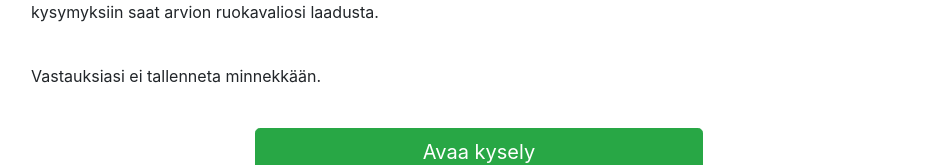
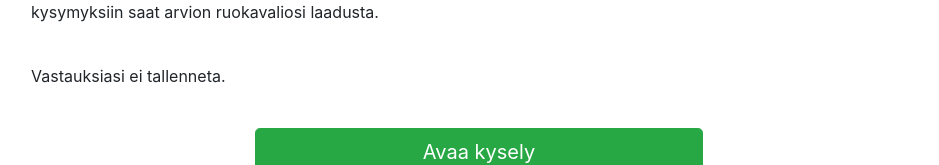
Before and after one commit to ribbb/h4321, a React (Create React App) app: page / in a window 1280 px wide. Shown: the part 528-693 px from the top of the page, without its empty margins (161-1100 px from the left). Built offline with nearby package versions, Linux system fonts and the light colour scheme.

Commit message:
Edited landing page data ownership comment

```diff
--- a/src/components/landing_page.jsx
+++ b/src/components/landing_page.jsx
@@ -40,7 +40,7 @@ class LandingPage extends Component {
           Vastattuasi kaikkiin kysymyksiin saat arvion ruokavaliosi laadusta.
         </p>
         <br />
-        <p>Vastauksiasi ei tallenneta minnekkään.</p>
+        <p>Vastauksiasi ei tallenneta.</p>
         <br />
         <button
           className="btn btn-success btn-lg"
```
